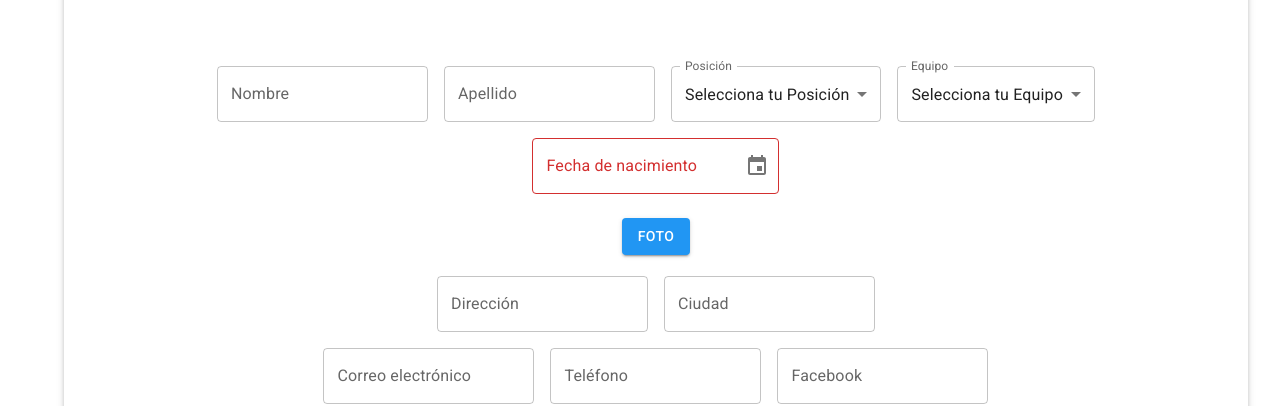
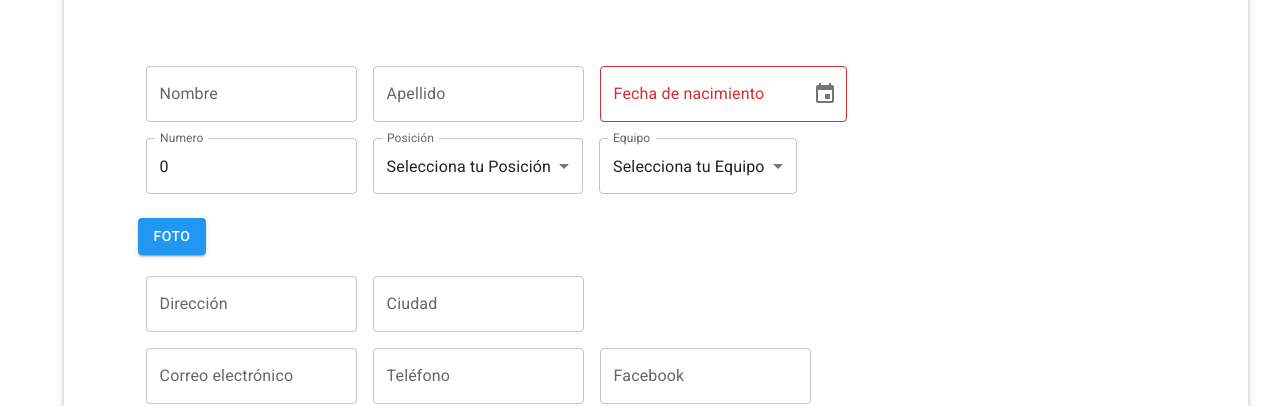
Before and after one commit to gabriel-arroyo/uzsports, a React (Vite) app: page /#/account/register in a window 1280 px wide. Shown: the part 340-746 px from the top of the page. Built offline with nearby package versions, Linux system fonts and the light colour scheme.

Commit message:
form refactor

```diff
--- a/src/components/form-fields/date-field.jsx
+++ b/src/components/form-fields/date-field.jsx
@@ -4,17 +4,20 @@ import TextField from "@mui/material/TextField";
 import PropTypes from "prop-types";
 
 const DateField = (props) => {
+  const {
+    register,
+    formState: { errors },
+  } = props.form;
   const [value, setValue] = React.useState("");
 
   const handleChange = (newValue) => {
-    console.log(newValue);
     setValue(newValue);
   };
   const label = props.label ?? props.name;
   return (
     <DesktopDatePicker
       label={label}
-      error={props.errors && props.errors[props.name] ? true : false}
+      error={errors && errors[props.name] ? true : false}
       inputFormat="dd/MM/yyyy"
       value={value}
       onChange={handleChange}
@@ -22,11 +25,11 @@ const DateField = (props) => {
         <TextField
           {...params}
           helperText={
-            props.errors && !props.errors[props.name]
+            errors && !errors[props.name]
               ? ""
               : "Favor de seleccionar una fecha"
           }
-          {...props.register(props.name, { required: props.required })}
+          {...register(props.name, { required: props.required })}
         />
       )}
     />
@@ -38,7 +41,6 @@ export default DateField;
 DateField.propTypes = {
   name: PropTypes.string.isRequired,
   label: PropTypes.string,
-  register: PropTypes.func.isRequired,
-  errors: PropTypes.object,
+  form: PropTypes.object.isRequired,
   required: PropTypes.bool,
 };
--- a/src/components/form-fields/field.jsx
+++ b/src/components/form-fields/field.jsx
@@ -3,6 +3,11 @@ import TextField from "@mui/material/TextField";
 import PropTypes from "prop-types";
 
 const Field = (props) => {
+  const {
+    register,
+    watch,
+    formState: { errors },
+  } = props.form;
   const password = useRef({});
   const label = props.label ?? props.name;
   const isEmail = props.type === "email" || props.name === "email";
@@ -10,7 +15,7 @@ const Field = (props) => {
   const isPassword = props.type === "password" || props.name === "password";
   const isPasswordConfirm =
     props.type === "passwordConfirm" || props.name === "passwordConfirm";
-  password.current = isPasswordConfirm ? props.watch("password", "") : "";
+  password.current = isPasswordConfirm ? watch("password", "") : "";
   const validatePassword = isPasswordConfirm
     ? {
         validate: (value) =>
@@ -25,25 +30,23 @@ const Field = (props) => {
     : {};
 
   const pattern = isEmail ? emailPattern : isPhone ? phonePattern : null;
-  console.log(props.errors);
   return (
     <TextField
       type={
         !(isPassword || isPasswordConfirm) ? props.type ?? "text" : "password"
       }
-      error={props.errors && props.errors[props.name] ? true : false}
+      error={errors && errors[props.name] ? true : false}
       label={label}
       helperText={
-        props.errors && !props.errors[props.name]
+        errors && !errors[props.name]
           ? ""
           : isEmail || isPhone
           ? "Dato inválido"
           : isPassword
-          ? props.errors[props.name]?.message ??
-            "Favor de ingresar un valor válido"
+          ? errors[props.name]?.message ?? "Favor de ingresar un valor válido"
           : "Favor de llenar este campo"
       }
-      {...props.register(props.name, {
+      {...register(props.name, {
         required: props.required,
         pattern: pattern,
         ...length,
@@ -58,9 +61,7 @@ export default Field;
 Field.propTypes = {
   name: PropTypes.string.isRequired,
   label: PropTypes.string,
-  register: PropTypes.func.isRequired,
-  errors: PropTypes.object,
-  watch: PropTypes.func,
+  form: PropTypes.object.isRequired,
   required: PropTypes.bool,
   type: PropTypes.string,
 };
--- a/src/components/form-fields/file-field.jsx
+++ b/src/components/form-fields/file-field.jsx
@@ -4,6 +4,11 @@ import Typography from "@mui/material/Typography";
 import PropTypes from "prop-types";
 
 const FileField = (props) => {
+  const {
+    register,
+    watch,
+    formState: { errors },
+  } = props.form;
   const label = props.label ?? props.name;
   return (
     <>
@@ -15,15 +20,15 @@ const FileField = (props) => {
           <input
             type="file"
             accept="image/*"
-            {...props.register(props.name, { required: props.required })}
+            {...register(props.name, { required: props.required })}
             hidden
           />
         </Button>
         <Typography mt={1} variant="body1">
-          {props.watch(props.name, "")[0]?.name}
+          {watch(props.name, "")[0]?.name}
         </Typography>
         <Typography variant="body1" color={"#D00"} fontSize="0.8rem">
-          {props.errors && !props.errors[props.name]
+          {errors && !errors[props.name]
             ? ""
             : "Favor de seleccionar un archivo"}
         </Typography>
@@ -37,8 +42,6 @@ export default FileField;
 FileField.propTypes = {
   name: PropTypes.string.isRequired,
   label: PropTypes.string,
-  register: PropTypes.func.isRequired,
-  errors: PropTypes.object,
+  form: PropTypes.object.isRequired,
   required: PropTypes.bool,
-  watch: PropTypes.func.isRequired,
 };
--- a/src/components/form-fields/select-field.jsx
+++ b/src/components/form-fields/select-field.jsx
@@ -4,6 +4,11 @@ import PropTypes from "prop-types";
 import MenuItem from "@mui/material/MenuItem";
 
 const SelectField = (props) => {
+  const {
+    register,
+    watch,
+    formState: { errors },
+  } = props.form;
   const label = props.label ?? props.name;
   let options = props.options;
   if (!props.options[0]?.hasOwnProperty("value")) {
@@ -12,11 +17,11 @@ const SelectField = (props) => {
   return (
     <TextField
       select
-      error={props.errors[props.name] ? true : false}
+      error={errors[props.name] ? true : false}
       label={label}
-      value={props.watch(props.name)}
-      helperText={!props.errors[props.name] ? "" : "Favor de llenar este campo"}
-      {...props.register(props.name, { required: props.required })}
+      value={watch(props.name)}
+      helperText={!errors[props.name] ? "" : "Favor de llenar este campo"}
+      {...register(props.name, { required: props.required })}
     >
       <MenuItem value={props.default}>Selecciona tu {label}</MenuItem>
       {options.map((option) => (
@@ -34,9 +39,7 @@ SelectField.propTypes = {
   children: PropTypes.any,
   name: PropTypes.string.isRequired,
   label: PropTypes.string,
-  register: PropTypes.func.isRequired,
-  errors: PropTypes.object,
-  watch: PropTypes.func.isRequired,
+  form: PropTypes.object.isRequired,
   required: PropTypes.bool,
   options: PropTypes.array.isRequired,
   default: PropTypes.any.isRequired,
--- a/src/components/form-paper/form-paper.jsx
+++ b/src/components/form-paper/form-paper.jsx
@@ -30,7 +30,7 @@ const FormPaper = (props) => {
           display: "flex",
           flexDirection: "column",
           justifyContent: "center",
-          alignItems: "center",
+          alignItems: "flex-start",
           "& .MuiTextField-root": { m: 1, color: "#D00" },
           "& .MuiButton-root[type=submit]": {
             maxWidth: "250px",
--- a/src/pages/register/register.jsx
+++ b/src/pages/register/register.jsx
@@ -10,12 +10,7 @@ import FileField from "../../components/form-fields/file-field";
 import DateField from "../../components/form-fields/date-field";
 
 const RegisterPlayer = () => {
-  const {
-    register,
-    watch,
-    handleSubmit,
-    formState: { errors },
-  } = useForm({
+  const form = useForm({
     defaultValues: {
       firstName: "",
       lastName: "",
@@ -45,28 +40,27 @@ const RegisterPlayer = () => {
 
   return (
     <>
-      <FormPaper title={"Registro"} handleSubmit={handleSubmit(onSubmit)}>
+      <FormPaper title={"Registro"} handleSubmit={form.handleSubmit(onSubmit)}>
         <div>
           <Field
             name={"firstName"}
             label={"Nombre"}
-            register={register}
-            errors={errors}
+            form={form}
             required={true}
           />
-          <Field
-            name={"lastName"}
-            label={"Apellido"}
-            register={register}
-            errors={errors}
+          <Field name={"lastName"} label={"Apellido"} form={form} />
+          <DateField
+            name={"birthday"}
+            label={"Fecha de nacimiento"}
+            form={form}
           />
-
+        </div>
+        <div>
+          <Field name={"number"} label={"Numero"} form={form} type={"number"} />
           <SelectField
             name={"position"}
             label={"Posición"}
-            watch={watch}
-            register={register}
-            errors={errors}
+            form={form}
             options={positions}
             default={0}
           />
@@ -74,81 +68,40 @@ const RegisterPlayer = () => {
           <SelectField
             name={"team"}
             label={"Equipo"}
-            watch={watch}
-            register={register}
-            errors={errors}
+            form={form}
             options={teams}
             default={"ND"}
           />
         </div>
         <div>
-          <DateField
-            name={"birthday"}
-            label={"Fecha de nacimiento"}
-            register={register}
-            errors={errors}
-          />
+          <FileField name={"photoUrl"} label={"Foto"} form={form} />
         </div>
         <div>
-          <FileField
-            name={"photoUrl"}
-            label={"Foto"}
-            watch={watch}
-            register={register}
-            errors={errors}
-          />
-        </div>
-        <div>
-          <Field
-            name={"address"}
-            label={"Dirección"}
-            register={register}
-            errors={errors}
-          />
-          <Field
-            name={"city"}
-            label={"Ciudad"}
-            register={register}
-            errors={errors}
-          />
+          <Field name={"address"} label={"Dirección"} form={form} />
+          <Field name={"city"} label={"Ciudad"} form={form} />
         </div>
         <div>
           <Field
             name={"email"}
             type={"email"}
             label={"Correo electrónico"}
-            register={register}
-            errors={errors}
+            form={form}
           />
-          <Field
-            name={"phone"}
-            type={"phone"}
-            label={"Teléfono"}
-            register={register}
-            errors={errors}
-          />
-          <Field
-            name={"social"}
-            label={"Facebook"}
-            register={register}
-            errors={errors}
-          />
+          <Field name={"phone"} type={"phone"} label={"Teléfono"} form={form} />
+          <Field name={"social"} label={"Facebook"} form={form} />
         </div>
         <div>
           <Field
             name={"password"}
             label={"Contraseña"}
-            register={register}
+            form={form}
             type="password"
-            errors={errors}
           />
           <Field
             name={"passwordConfirm"}
             label={"Confirma tu ontraseña"}
-            register={register}
+            form={form}
             type="password"
-            errors={errors}
-            watch={watch}
           />
         </div>
         <Button type="submit" variant="contained">
```
